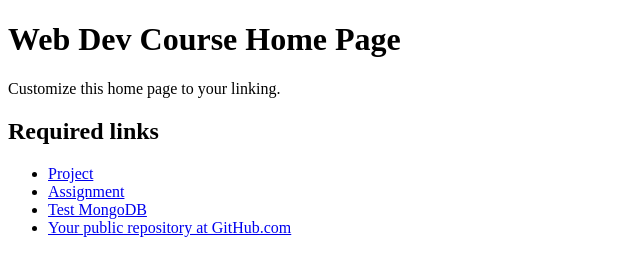
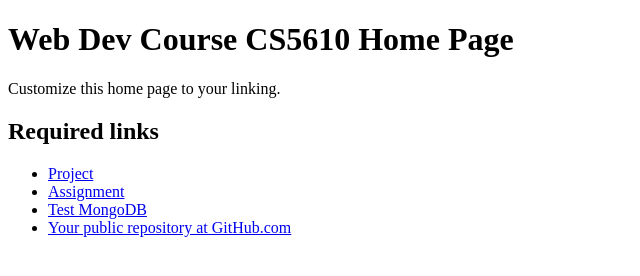
Before and after one commit to subhammittal/mittal-subham-web-dev, a website: page index.html in a window 1280 px wide. Shown: the whole page, without its empty margins (0-640 px from the left). Drawn offline with Linux system fonts and the light colour scheme.

Commit message:
changes to index html

```diff
--- a/index.html
+++ b/index.html
@@ -5,7 +5,7 @@
     <title>Web Dev Course Home Page</title>
 </head>
 <body>
-    <h1>Web Dev Course Home Page</h1>
+    <h1>Web Dev Course CS5610 Home Page</h1>
 
     <p>
         Customize this home page to your linking.
```
Also changed, not shown: 2 other files.
